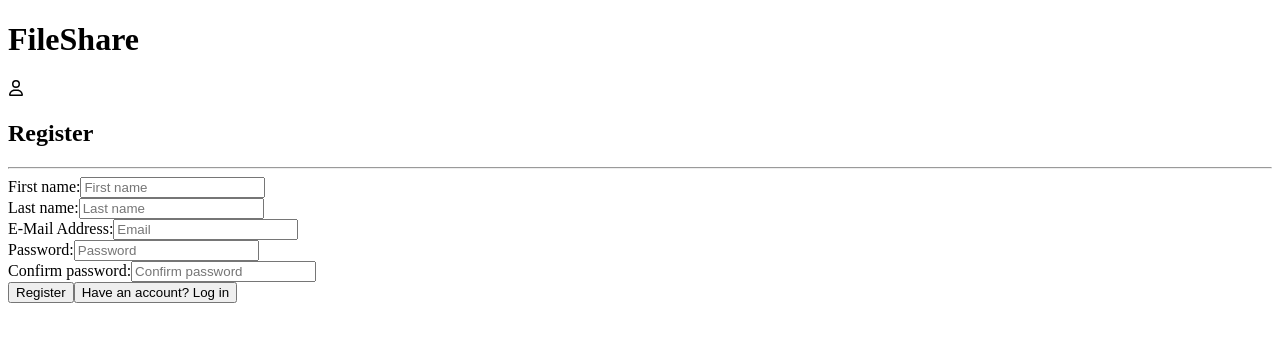
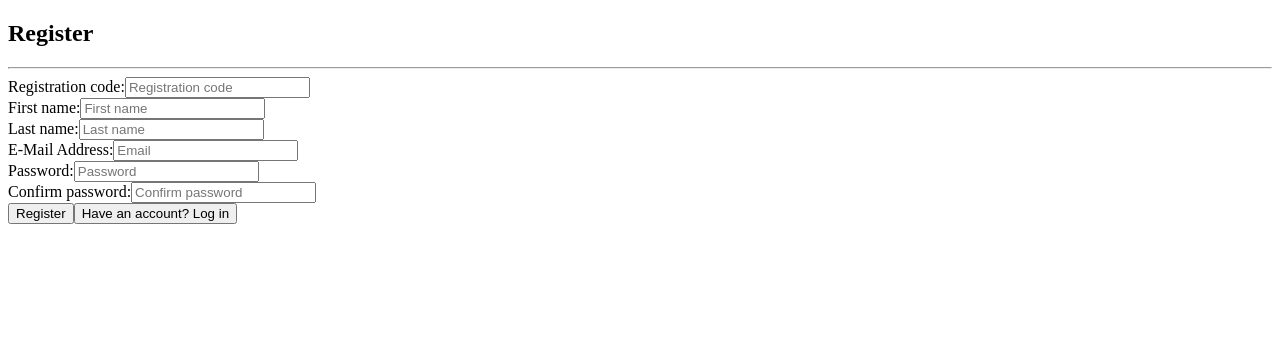
Before and after one commit to Marten221/fileshare-react, a React (Create React App) app: page /register in a window 1280 px wide. Shown: the top 342 px of the page. Built offline with nearby package versions, Linux system fonts and the light colour scheme; no server answers.

Commit message:
Refactoring. Also added registration code field to RegisterPage.jsx

```diff
--- a/src/App.js
+++ b/src/App.js
@@ -12,7 +12,6 @@ import Header from "./components/Header/Header";
 function App() {
     return (
         <>
-            <Header></Header>
             <Router>
                 <Routes>
                     <Route path="/" element={<IndexPage/>}></Route>
--- a/src/components/Header/Header.jsx
+++ b/src/components/Header/Header.jsx
@@ -1,6 +1,6 @@
 import React from "react";
-import MemoryBar from "../MemoryBar";
-import UserIcon from "../UserIcon";
+import MemoryBar from "./MemoryBar";
+import UserIcon from "./UserIcon";
 
 const Header = () => {
 
--- a/src/components/MemoryBar.jsx
+++ b/src/components/Header/MemoryBar.jsx
@@ -1,5 +1,5 @@
 import React, {useEffect, useState} from "react";
-import {getDiskspace} from "../services/userService";
+import {getDiskspace} from "../../services/userService";
 
 const MemoryBar = () => {
     //const percentage = (358485172224 / 511310819328) * 100;
--- a/src/pages/FilesPage.jsx
+++ b/src/pages/FilesPage.jsx
@@ -9,6 +9,7 @@ import PageIndicator from "../components/PageIndicator";
 import {RxHamburgerMenu} from "react-icons/rx";
 import {IoCloudUploadOutline} from "react-icons/io5";
 import {useNavigate} from "react-router-dom";
+import Header from "../components/Header/Header";
 
 const FilesPage = () => {
     const [keyword, setKeyword] = useState("");
@@ -57,6 +58,7 @@ const FilesPage = () => {
 
     return (
         <>
+            <Header></Header>
             <div className="relative">
                 <div className="flex flex-wrap items-center justify-center py-3">
                     <button className="left-3 flex items-center border border-solid border-accent rounded mx-2 px-2 py-1
@@ -81,7 +83,7 @@ const FilesPage = () => {
 
                 <div className={`z-40 absolute top-full flex flex-col gap-2 left-1/2 -translate-x-1/2
                                    bg-background p-2 rounded transition-opacity duration-300
-                                    ${showDropdowns ? "opacity-100 visible" : "opacity-0 invisible"}`}
+                                    ${showDropdowns ? "opacity-100 visible" : "opacity-0 invisible"} border border-secondary`}
                      ref={dropdownRef}>
                     <SortingDropdown defaultValue={sorting} onSortChange={setSorting}/>
                     <ExtensionDropdown defaultValue={extension} onExtensionChange={setExtension}/>
--- a/src/pages/RegisterPage.jsx
+++ b/src/pages/RegisterPage.jsx
@@ -8,6 +8,7 @@ import FormContainer from "../components/FormContainer";
 
 const RegisterPage = () => {
     const navigate = useNavigate();
+    const [registrationCode, setRegistrationCode] = useState("")
     const [firstName, setFirstName] = useState("")
     const [lastName, setLastName] = useState("")
     const [email, setEmail] = useState("")
@@ -16,24 +17,33 @@ const RegisterPage = () => {
     const [error, setError] = useState("");
 
     const handleRegister = async () => {
+        setError("");
         try {
             if (password !== confirmPassword) {
                 setError("Passwords don't match")
                 return;
             }
             setError("");
-            await register({firstName, lastName, email, password});
+            await register(registrationCode, {firstName, lastName, email, password});
             navigate('/files');
         } catch (err) {
             setError(err.message);
         }
     };
 
-
+//TODO: Input validation.
     return (
         <FormContainer>
             <h2 className="uppercase">Register</h2>
             <hr className="border-0.5 w-3/4"/>
+            <InputField
+                id="registrationcode"
+                type="text"
+                placeholder="Registration code"
+                label="Registration code"
+                value={registrationCode}
+                onChange={(e) =>setRegistrationCode(e.target.value)}
+            />
             <InputField
                 id="firstname"
                 type="text"
--- a/src/services/userService.js
+++ b/src/services/userService.js
@@ -11,8 +11,12 @@ export const login = async (user) => {
     }
 };
 
-export const register = async (user) => {
-    const apiCall = () => apiClient.post('/public/register', user)
+export const register = async (registrationCode, user) => {
+    const apiCall = () => apiClient.post('/public/register', user, {
+        headers: {
+            'X-Registration-Code': registrationCode,
+        }
+    })
     const data = await handleApiRequest(apiCall);
 
     const token = data.token;
```
Also changed, not shown: src/components/Header/UserIcon.jsx (renamed from src/components/UserIcon.jsx).
